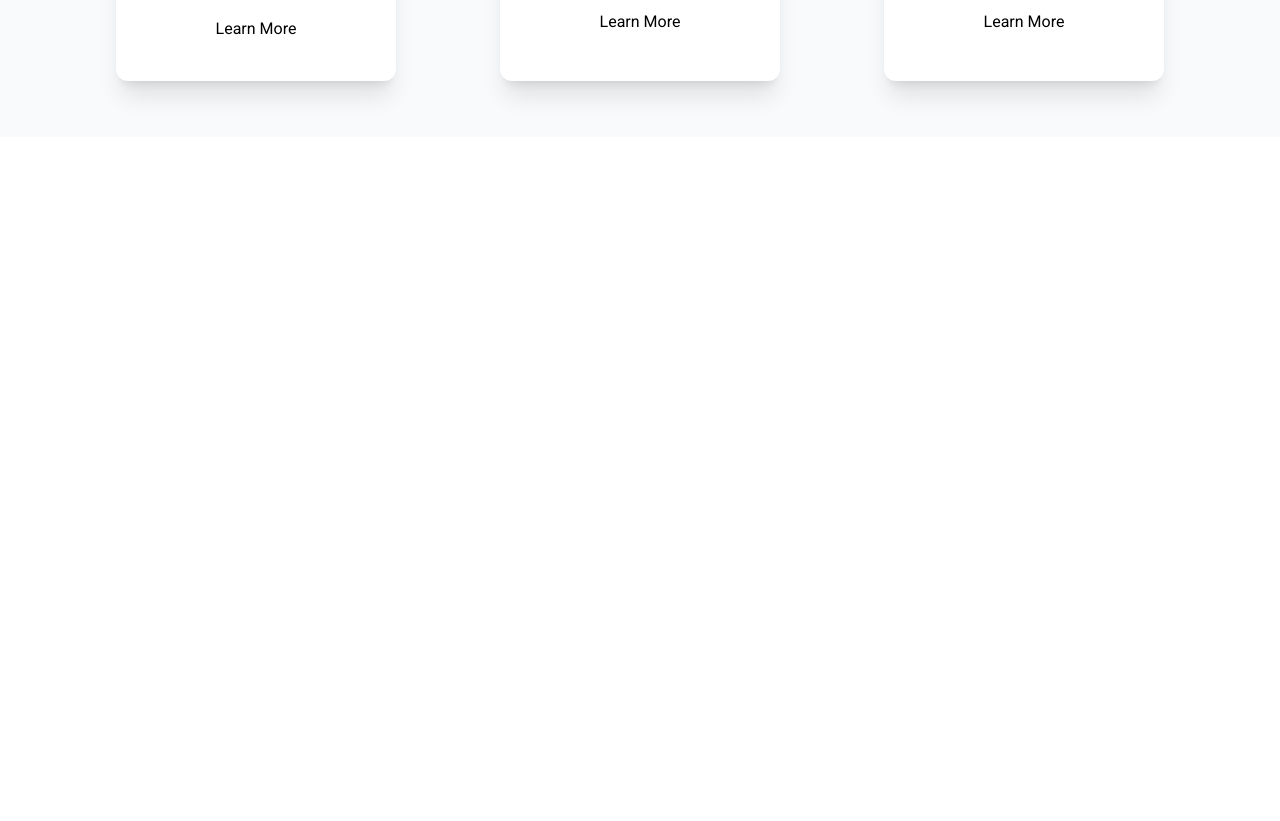
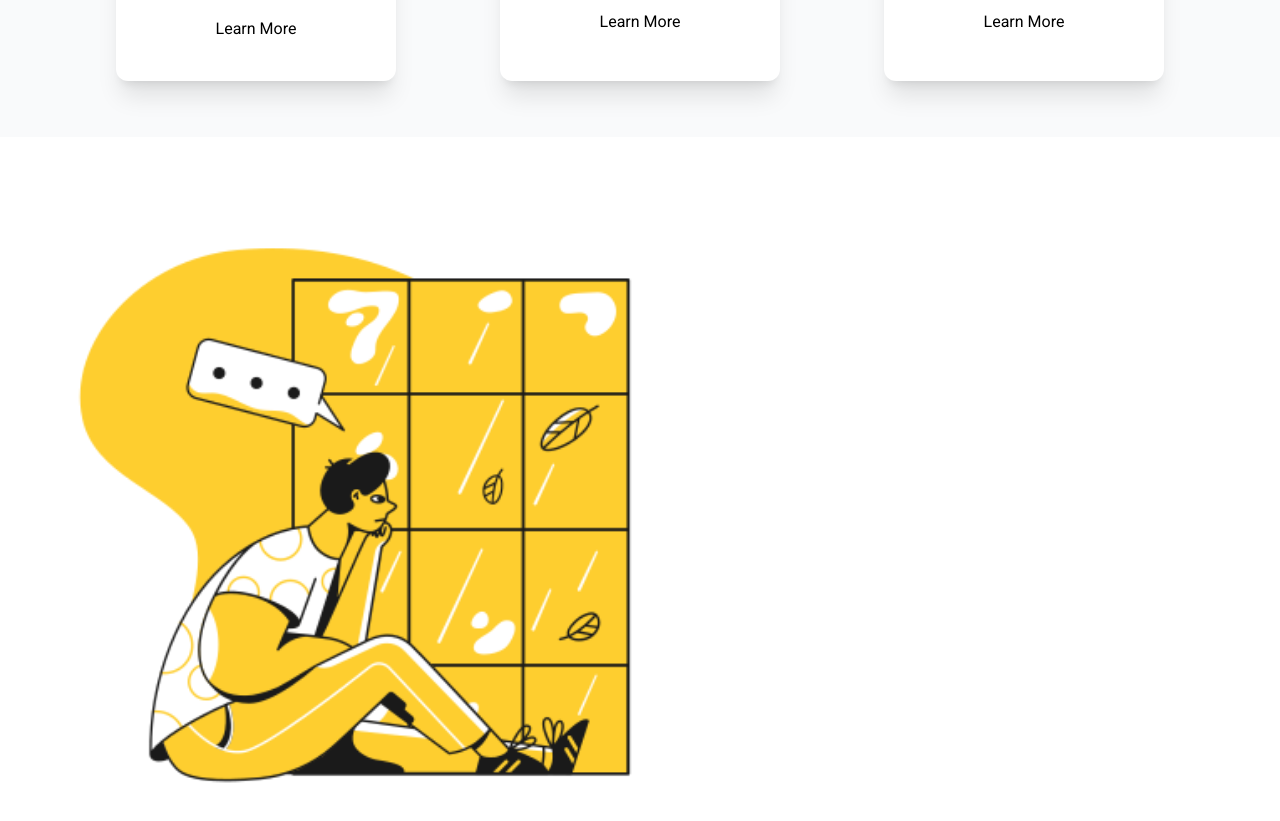
Before and after one commit to wacho91/marketing-ck, a React (Vite) app: page / in a window 1280 px wide. Shown: the part 2700-3521 px from the top of the page. Before the commit the page ends 2837 px from the top, so only its background shows below. Built offline with nearby package versions, Linux system fonts and the light colour scheme.

Commit message:
Section image Banner2

```diff
--- a/src/App.jsx
+++ b/src/App.jsx
@@ -1,4 +1,5 @@
 import Banner from "./components/Banner/Banner"
+import Banner2 from "./components/Banner/Banner2"
 import Card from "./components/Card/Card"
 import Hero from "./components/Hero/Hero"
 import Navbar from "./components/Navbar/Navbar"
@@ -15,6 +16,7 @@ function App() {
       <Services />
       <Banner />
       <Card />
+      <Banner2 />
     </main>
   )
 }
--- /dev/null
+++ b/src/components/Banner/Banner2.jsx
@@ -0,0 +1,22 @@
+
+import BannerImg from "../../assets/4.png"
+
+const Banner2 = () => {
+  return (
+    <div className="container py-20">
+        <div className="grid grid-cols-1 md:grid-cols-2 min-h-[700px] md:min-h-[600px]">
+            {/* Banner Image section */}
+            <div className="flex justify-center items-center">
+                <img src={BannerImg} alt="" className="w-[90%] md:w-[550px] xl:w-[600px] md:!scale-110"/>
+
+            </div>
+            {/* Text Content section */}
+            <div>
+
+            </div>
+        </div>
+    </div>
+  )
+}
+
+export default Banner2
```
